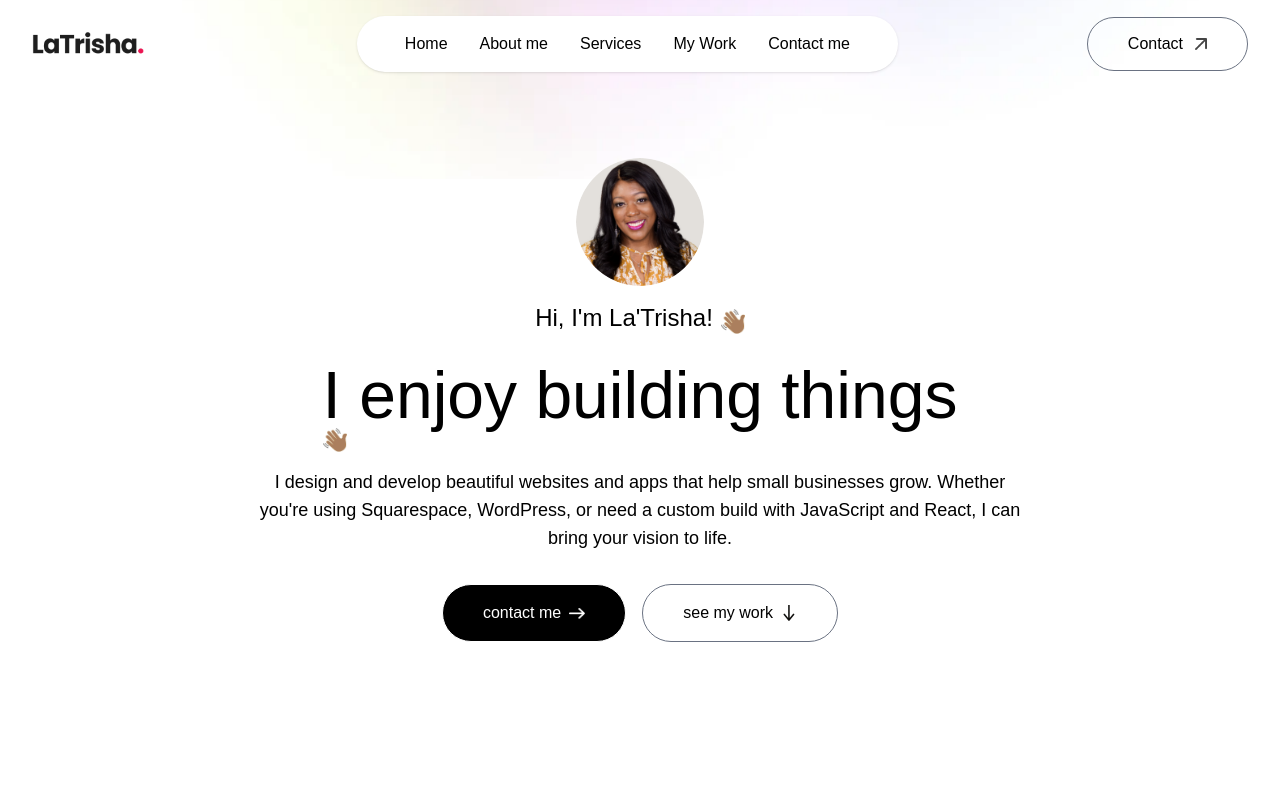
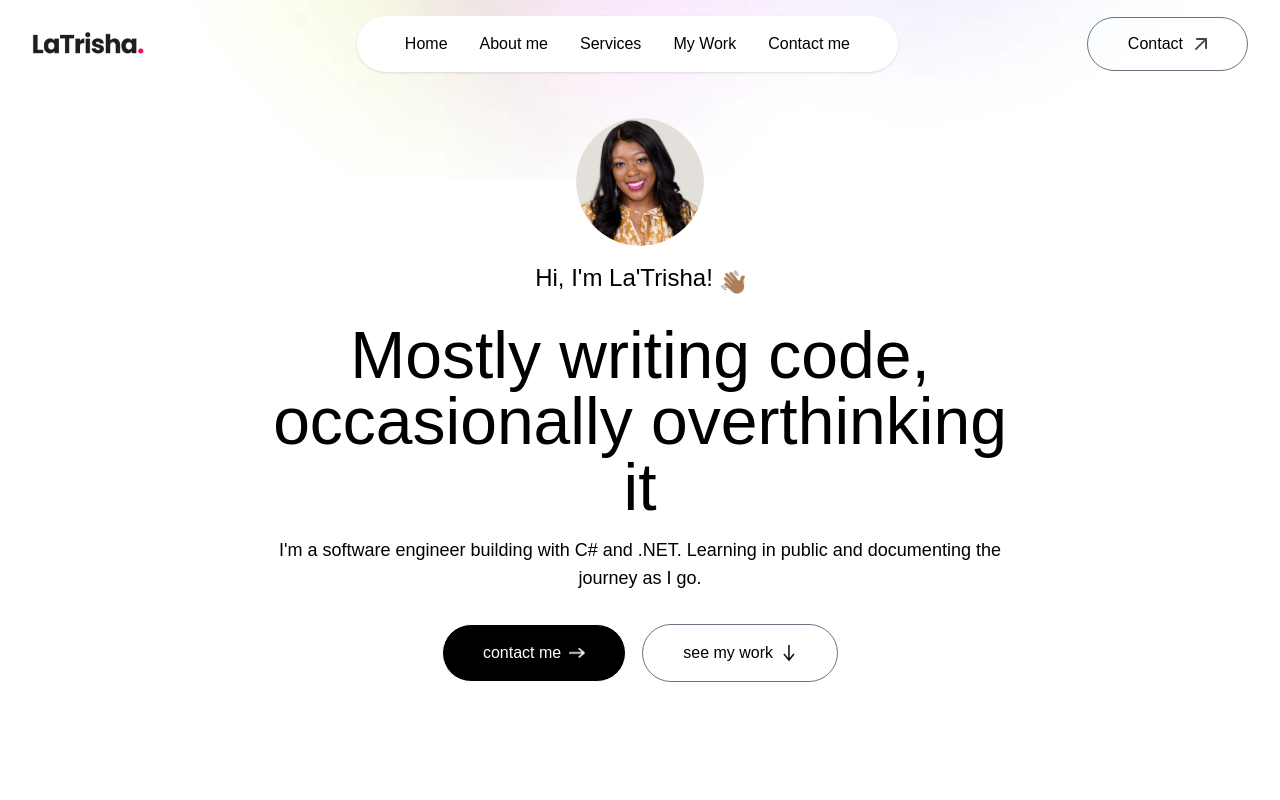
Before and after one commit to LaTrishaGomer/latrisha-gomer, a Next.js app: page / in a window 1280 px wide. Shown: the top 800 px of the page. Built offline with nearby package versions, Linux system fonts and the light colour scheme; a web font is replaced by a local one.

Commit message:
update header copy

```diff
--- a/app/components/Header.jsx
+++ b/app/components/Header.jsx
@@ -11,9 +11,10 @@ const Header = () => {
       </div>
       <h3 className='flex items-end gap-2 text-xl md:text-2xl mb-3 font-ovo'>
             Hi, I'm La'Trisha!<Image src={assets.hand_icon} alt='' className='w-6'/></h3>
-    <h1 className='text-3xl sm:text-6xl lg:text-[66px] font-ovo'>I enjoy building things<Image src={assets.hand_icon} alt='' className='w-6'/></h1>
+    <h1 className='text-3xl sm:text-6xl lg:text-[66px] font-ovo'>Mostly writing code, occasionally overthinking it</h1>
     <p className='mx-w-2xl mx-auto font-ovo'>
-    I design and develop beautiful websites and apps that help small businesses grow. Whether you're using Squarespace, WordPress, or need a custom build with JavaScript and React, I can bring your vision to life.
+    I'm a software engineer building with C# and .NET.
+    Learning in public and documenting the journey as I go.
     </p>
     <div className='flex flex-col sm:flex-row items-center gap-4 mt-4'>
         <a href="#contact"
```
